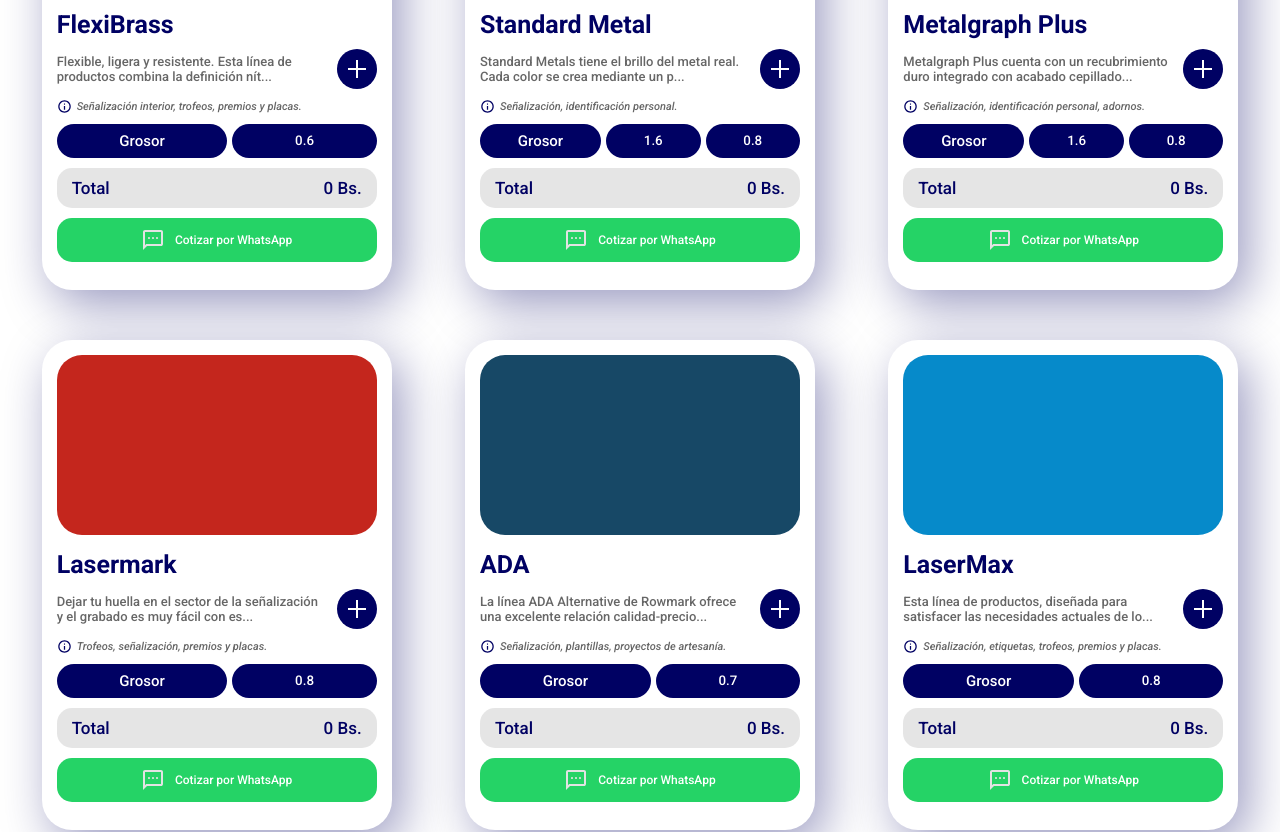
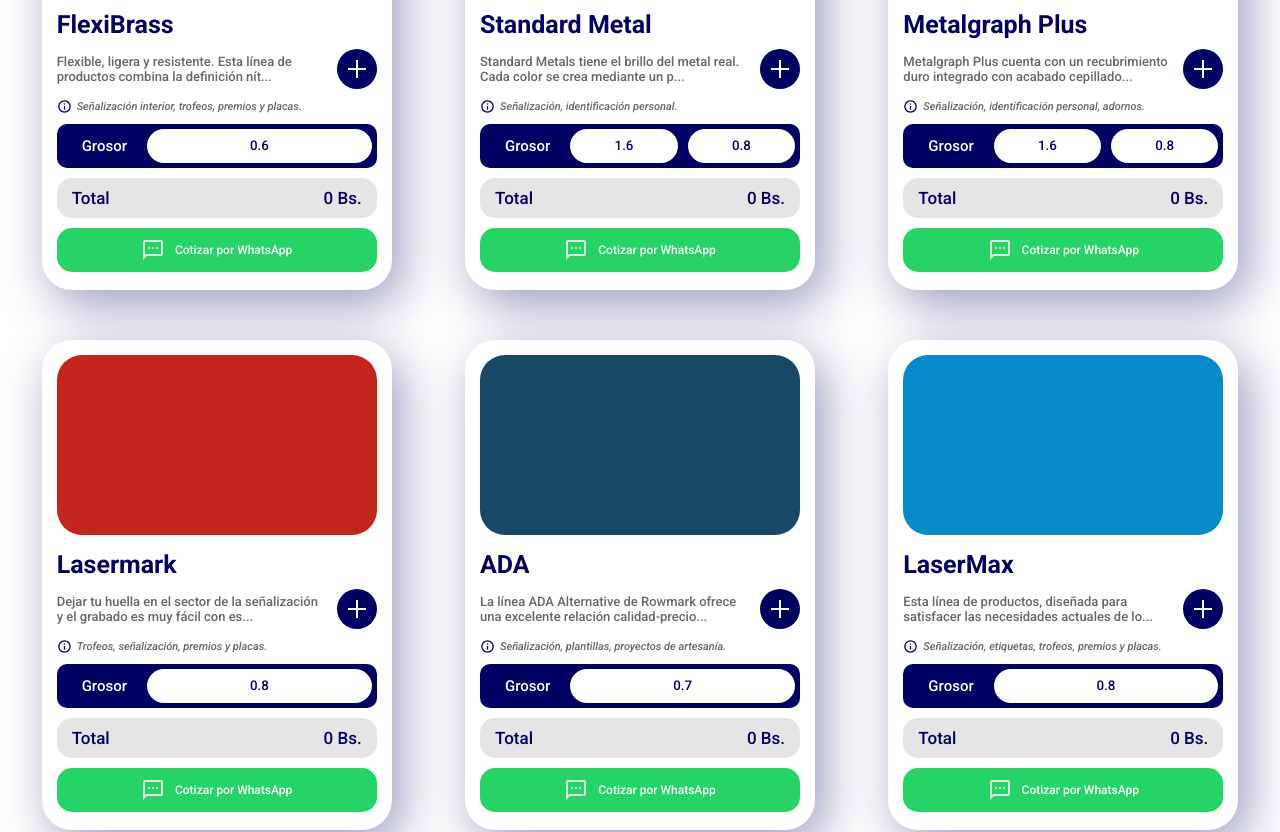
Before and after one commit to freddybit/rowmark-vzla, an Angular app in the folder project/rowmark-frontend/: page /home in a window 1280 px wide. Shown: the part 1960-2792 px from the top of the page. Built offline with nearby package versions, Linux system fonts and the light colour scheme; no server answers.

Commit message:
Se cambio el apartado de seleccionar los grosores en las cartas

```diff
--- a/project/rowmark-frontend/src/app/shared/product-card.component/product-card.component.css
+++ b/project/rowmark-frontend/src/app/shared/product-card.component/product-card.component.css
@@ -91,7 +91,7 @@
 }
 
 .description-area button:hover {
-    background-color: var(--main-color-hover);
+    background-color: #050785;
     box-shadow: 0 4px 12px rgba(0, 1, 99, 0.2);
 }
 
@@ -120,17 +120,20 @@
     display: flex;
     flex-direction: row;
     flex-wrap: wrap;
-    gap: 0.5rem;
+    gap: 1rem;
     justify-content: center;
+    background-color: var(--main-color);
+    border-radius: 1rem;
+    padding: 0.5rem;
 }
 
-.size-btn-area button, .size-btn-area span {
+.size-btn-area button {
     flex: 1 1 auto;
     min-width: fit-content;
     padding: 0.8rem 1rem;
     border-radius: 2rem;
-    background-color: var(--main-color);
-    color: #FFFFFF;
+    background-color: #FFFFFF;
+    color: var(--main-color);
     font-weight: 500;
     border: none;
     transition: all 0.3s ease;
@@ -139,15 +142,21 @@
 .size-btn-area button { cursor: pointer; }
 
 .size-btn-area span {
+
     display: flex;
     justify-content: center;
     align-items: center;
     font-size: clamp(1.2rem, 3vw, 1.5rem);
+    color: #FFFFFF;
+    padding: 0.8rem 1rem 0.8rem 2rem;
+    border: none;
+    font-weight: 500;
 }
 
 .size-btn-area button:hover {
     background-color: var(--main-color-hover);
     box-shadow: 0 4px 12px rgba(0, 1, 99, 0.2);
+    color: #FFFFFF;
 }
 
 .price-area {
```
